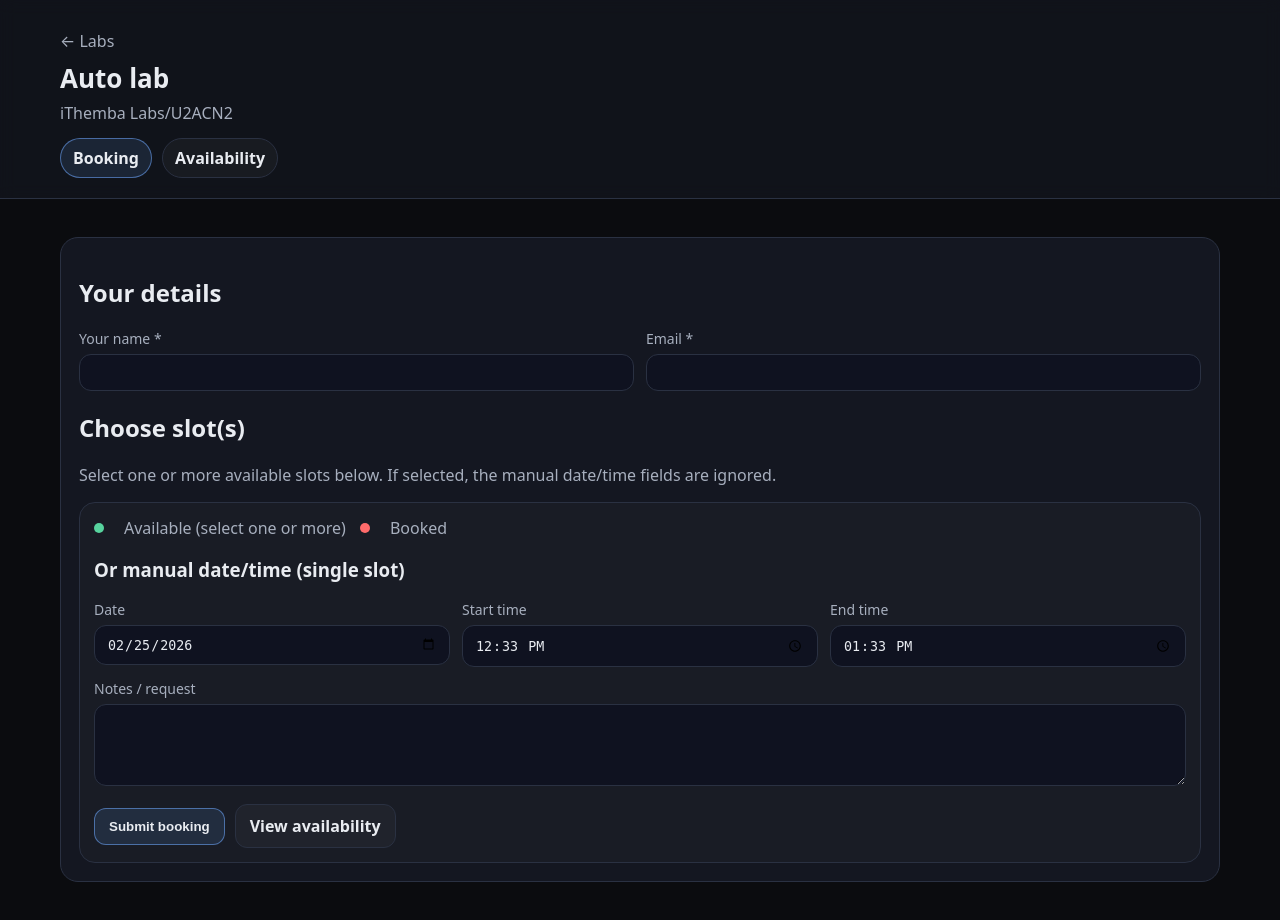
After one commit to razieh-morad/U2ACN2_Booking_Portal, a Flask app: page /labs/auto-lab in a window 1280 px wide. The commit adds this page. Run offline with Flask 3, Linux system fonts and the light colour scheme; data that the repository does not hold is empty; some libraries are stand-ins or nearby versions.

Commit message:
Add files via upload
v8

Signed-off-by: Razieh Morad <44897380+razieh-morad@users.noreply.github.com>

```diff
--- a/app.py
+++ b/app.py
@@ -43,21 +43,34 @@
 LABS = {
     "furnace": {"title": "Nanomaterials Furnace (Carbonate Furnace)", "subtitle": "Carbonate Furnace"},
     "xps": {"title": "XPS (X-ray Photoelectron Spectroscopy)", "subtitle": "Surface chemical analysis"},
+
+    # New sections
+    "manual-drying-oven": {"title": "Manual drying oven", "subtitle": "Drying"},
+    "automated-drying-oven": {"title": "Automated drying oven", "subtitle": "Drying"},
+    "sputtering": {"title": "Sputtering", "subtitle": "Thin films / coatings"},
+    "auto-lab": {"title": "Auto lab", "subtitle": "Automated workflows"},
+    "uv-vis-currie-500": {"title": "UV-Vis Currie 500", "subtitle": "Optical spectroscopy"},
+    "centrifuge": {"title": "Centrifuge", "subtitle": "Sample separation"},
+    "pelletizer": {"title": "Pelletizer", "subtitle": "Pellet pressing"},
+    "thermal-conductivity-system": {"title": "Thermal conductivity system", "subtitle": "Thermal transport"},
+    "freeze-dryer": {"title": "Freeze dryer", "subtitle": "Lyophilization"},
+    "spin-coater": {"title": "Spin coater", "subtitle": "Thin film deposition"},
 }
 
 # Per-lab admins (email username + password)
-ADMIN = {
-    "furnace": {
-        "email": os.environ.get("ADMIN_FURNACE_EMAIL", "").strip(),
-        "password": os.environ.get("ADMIN_FURNACE_PASSWORD", "").strip(),
-    },
-    "xps": {
-        "email": os.environ.get("ADMIN_XPS_EMAIL", "").strip(),
-        "password": os.environ.get("ADMIN_XPS_PASSWORD", "").strip(),
-    },
-}
+def _env_slug(slug: str) -> str:
+    return slug.upper().replace("-", "_").replace(" ", "_")
+
+ADMIN: Dict[str, Dict[str, str]] = {}
+for _slug in LABS.keys():
+    key = _env_slug(_slug)
+    ADMIN[_slug] = {
+        "email": os.environ.get(f"ADMIN_{key}_EMAIL", "").strip(),
+        "password": os.environ.get(f"ADMIN_{key}_PASSWORD", "").strip(),
+    }
 
 # SMTP global host settings
+
 SMTP_HOST = os.environ.get("SMTP_HOST", "").strip()
 SMTP_PORT = int(os.environ.get("SMTP_PORT", "587"))
 SMTP_USE_TLS = os.environ.get("SMTP_USE_TLS", "true").lower() in ("1", "true", "yes", "y")
@@ -445,7 +458,7 @@
 # ---------------- Admin auth (per lab) ----------------
 def _require_admin_vars(lab_slug: str):
     if not ADMIN[lab_slug]["email"] or not ADMIN[lab_slug]["password"]:
-        abort(500, description=f"Missing ADMIN_{lab_slug.upper()}_EMAIL or ADMIN_{lab_slug.upper()}_PASSWORD.")
+        abort(404, description=f"Admin not configured for {lab_slug}. Set ADMIN_{_env_slug(lab_slug)}_EMAIL and ADMIN_{_env_slug(lab_slug)}_PASSWORD.")
 
 def is_admin_for(lab_slug: str) -> bool:
     return session.get("is_admin") is True and session.get("admin_lab") == lab_slug
@@ -722,10 +735,9 @@
 
 @app.route("/")
 def index():
-    labs = [
-        {"title": LABS["furnace"]["title"], "slug": "furnace", "subtitle": LABS["furnace"]["subtitle"]},
-        {"title": LABS["xps"]["title"], "slug": "xps", "subtitle": LABS["xps"]["subtitle"]},
-    ]
+    # Keep Furnace + XPS at the top, then the rest alphabetically
+    order = ["furnace", "xps"] + sorted([k for k in LABS.keys() if k not in ("furnace", "xps")])
+    labs = [{"title": LABS[k]["title"], "slug": k, "subtitle": LABS[k]["subtitle"]} for k in order]
     return render_template("index.html", labs=labs)
 
 @app.route("/labs/<lab_slug>/availability")
@@ -734,6 +746,97 @@
         abort(404)
     days = availability_days(lab_slug)
     return render_template("availability.html", lab_slug=lab_slug, lab_title=LABS[lab_slug]["title"], days=days)
+
+
+@app.route("/labs/<lab_slug>", methods=["GET", "POST"])
+def lab_generic(lab_slug: str):
+    # Furnace and XPS have dedicated pages
+    if lab_slug == "furnace":
+        return redirect(url_for("furnace"))
+    if lab_slug == "xps":
+        return redirect(url_for("xps"))
+    if lab_slug not in LABS:
+        abort(404)
+
+    lab_info = {
+        "brand": "iThemba Labs/U2ACN2",
+        "title": LABS[lab_slug]["title"],
+        "slug": lab_slug,
+        "administrators": [],
+    }
+
+    if request.method == "POST":
+        return handle_generic_booking(lab_info)
+
+    form = merge_prefill(default_booking_form(), request.args)
+    days = availability_days(lab_slug)
+    return render_template("lab_generic.html", lab=lab_info, form=form, days=days)
+
+
+def handle_generic_booking(lab_info: Dict[str, Any]):
+    lab_slug = lab_info["slug"]
+    user_name = (request.form.get("user_name") or "").strip()
+    user_email = (request.form.get("user_email") or "").strip()
+    selected_slots = collect_selected_slots()
+
+    booking_date = (request.form.get("booking_date") or "").strip()
+    start_time = (request.form.get("start_time") or "").strip()
+    end_time = (request.form.get("end_time") or "").strip()
+
+    notes = (request.form.get("notes") or "").strip()
+
+    errors: List[str] = []
+    if not user_name:
+        errors.append("Name is required.")
+    if not user_email or "@" not in user_email:
+        errors.append("A valid email is required.")
+
+    if selected_slots:
+        for d, s, e in selected_slots:
+            if has_conflict(lab_slug, d, s, e):
+                errors.append(f"Conflict: {d} {s}–{e} is already booked.")
+    else:
+        if not parse_date(booking_date):
+            errors.append("Please choose a valid date.")
+        st = parse_time(start_time)
+        et = parse_time(end_time)
+        if not st or not et:
+            errors.append("Please choose valid start/end times.")
+        elif et <= st:
+            errors.append("End time must be after start time.")
+        if not errors and has_conflict(lab_slug, booking_date, start_time, end_time):
+            errors.append("Time conflict: this slot overlaps an existing booking.")
+
+    if errors:
+        for e in errors:
+            flash(e, "error")
+        days = availability_days(lab_slug)
+        return render_template("lab_generic.html", lab=lab_info, form=request.form, days=days)
+
+    group_id = str(uuid.uuid4()) if selected_slots else None
+    created_ids: List[int] = []
+
+    base_payload = {
+        "lab_slug": lab_slug,
+        "booking_group_id": group_id,
+        "user_name": user_name,
+        "user_email": user_email,
+        "notes": notes,
+        "updated_at": None,
+        "updated_by": None,
+    }
+
+    if selected_slots:
+        for d, s, e in selected_slots:
+            payload = dict(base_payload)
+            payload.update({"booking_date": d, "start_time": s, "end_time": e})
+            created_ids.append(db_insert_booking(payload))
+    else:
+        payload = dict(base_payload)
+        payload.update({"booking_date": booking_date, "start_time": start_time, "end_time": end_time})
+        created_ids.append(db_insert_booking(payload))
+
+    return redirect(url_for("booking_success", booking_id=created_ids[-1]))
 
 @app.route("/labs/furnace", methods=["GET", "POST"])
 def furnace():
@@ -890,7 +993,7 @@
     days = availability_days(lab_slug)
     admin_email = session.get("admin_email", "")
 
-    template = "admin_furnace.html" if lab_slug == "furnace" else "admin_xps.html"
+    template = "admin_furnace.html" if lab_slug == "furnace" else ("admin_xps.html" if lab_slug == "xps" else "admin_generic.html")
     return render_template(
         template,
         lab_title=LABS[lab_slug]["title"],
--- /dev/null
+++ b/templates/lab_generic.html
@@ -0,0 +1,64 @@
+<!doctype html>
+<html lang="en">
+<head>
+  <meta charset="utf-8" />
+  <meta name="viewport" content="width=device-width, initial-scale=1" />
+  <title>{{ lab.title }}</title>
+  <link rel="stylesheet" href="{{ url_for('static', filename='style.css') }}" />
+</head>
+<body>
+  <header class="topbar">
+    <div class="container">
+      <a class="back" href="{{ url_for('index') }}">← Labs</a>
+      <h1>{{ lab.title }}</h1>
+      <p class="sub">{{ lab.brand }}</p>
+      <nav class="tabs">
+        <a class="tab active" href="{{ url_for('lab_generic', lab_slug=lab.slug) }}">Booking</a>
+        <a class="tab" href="{{ url_for('lab_availability', lab_slug=lab.slug) }}">Availability</a>
+      </nav>
+    </div>
+  </header>
+
+  <main class="container">
+    {% with messages = get_flashed_messages(with_categories=true) %}
+      {% if messages %}
+        <div class="alerts">
+          {% for category, msg in messages %}
+            <div class="alert {{ category }}">{{ msg }}</div>
+          {% endfor %}
+        </div>
+      {% endif %}
+    {% endwith %}
+
+    <form class="card" method="post" novalidate>
+      <h2>Your details</h2>
+      <div class="row">
+        <label>Your name *<input name="user_name" value="{{ form.get('user_name','') }}" required /></label>
+        <label>Email *<input name="user_email" type="email" value="{{ form.get('user_email','') }}" required /></label>
+      </div>
+
+      <h2>Choose slot(s)</h2>
+      <p class="hint">Select one or more available slots below. If selected, the manual date/time fields are ignored.</p>
+      <div class="card-inner">
+<div class="legend">
+          <span class="dot free"></span> Available (select one or more)
+          <span class="dot booked"></span> Booked
+      </div>
+
+      <h3 class="section">Or manual date/time (single slot)</h3>
+      <div class="row">
+        <label>Date<input name="booking_date" type="date" value="{{ form.get('booking_date','') }}" /></label>
+        <label>Start time<input name="start_time" type="time" value="{{ form.get('start_time','') }}" /></label>
+        <label>End time<input name="end_time" type="time" value="{{ form.get('end_time','') }}" /></label>
+      </div>
+
+      <label>Notes / request<textarea name="notes" rows="4">{{ form.get('notes','') }}</textarea></label>
+
+      <div class="actions">
+        <button type="submit">Submit booking</button>
+        <a class="secondary" href="{{ url_for('lab_availability', lab_slug=lab.slug) }}">View availability</a>
+      </div>
+    </form>
+  </main>
+</body>
+</html>
```
Also changed, not shown: templates/admin_generic.html (added, +96 -0 lines), templates/index.html (+2 -5 lines), README.md.
